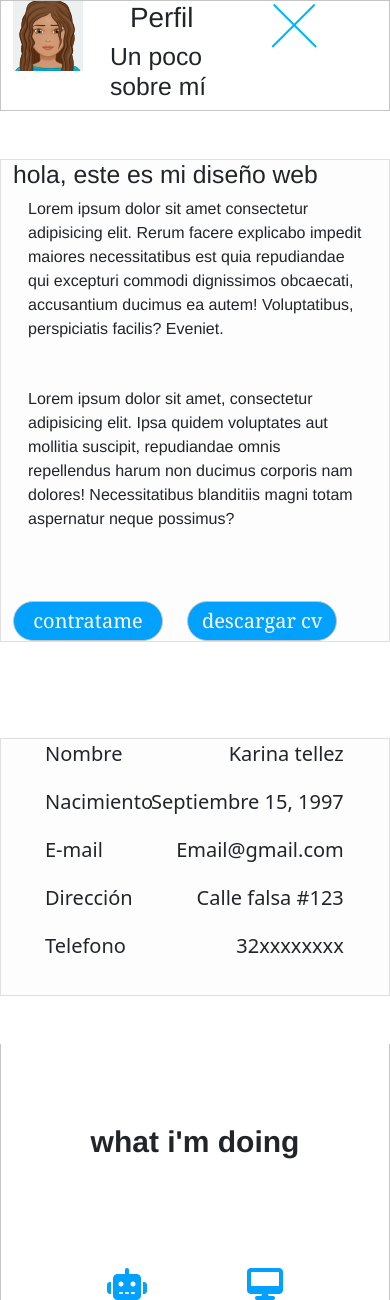
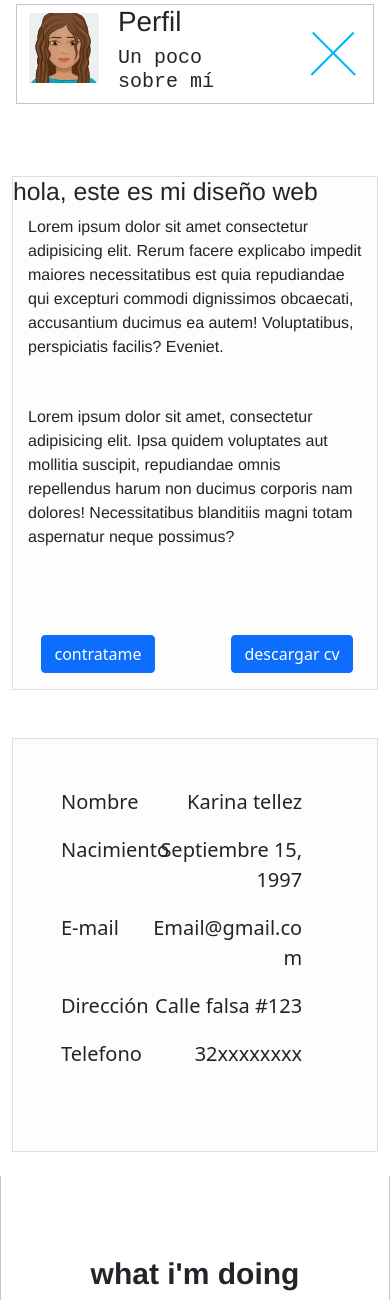
Before and after one commit to karinatellez/karinaportafolio, a PHP site: page /perfil/perfil.html in a window 390 px wide. Shown: the top 1300 px of the page. Run offline with PHP 8.4, Linux system fonts and the light colour scheme; some libraries are stand-ins or nearby versions.

Commit message:
hoy terminamos la pagina perfil con responsive

```diff
--- a/perfil/perfil.html
+++ b/perfil/perfil.html
@@ -24,8 +24,8 @@
   </head>
   <body>
     <div class="container-fluid">
-      <header class="headerperfil row">
-        <div class="col-xl-2 col-lg-2 col-md-2 col-sm-1 col-3">
+      <header class="headerperfil row m-1">
+        <div class="col-xl-1 col-lg-1 col-md-2 col-sm-1 col-3 py-2">
           <a href="../principal/index.html"
             ><svg
               xmlns="http://www.w3.org/2000/svg"
@@ -1322,9 +1322,9 @@
         </div>
         <div class="titulo col-xl-8 col-lg-8 col-md-8 colsm-8 col-5">
           <h1>Perfil</h1>
-          <h2>Un poco sobre mí</h2>
+          <h2 class="titulito">Un poco sobre mí</h2>
         </div>
-        <div class="col-xl-2 col-lg-2 col-md-2 col-sm-2 col-4">
+        <div class="col-xl-3 col-lg-3 col-md-2 col-sm-2 col-4 text-end py-4">
           <a href="../principal/index.html" id="enlace"
             ><svg
               width="50"
@@ -1364,15 +1364,10 @@
           </a>
         </div>
       </header>
-      <main class="row">
+      <main class="row g-5 my-4">
         <div
-          class="ladoizquierdo
-
-            col-xl-6 col-lg-6 col-md-6 col-sm-12 col-12
-            my-5
-          "
-        >
-          <div classs="mx-1">
+          class="col-xl-6 col-lg-6 col-md-6 col-sm-12 col-12">
+          <div class="ladoizquierdo">
             <h2 id="titulodemain p-2 m-5">hola, este es mi diseño web</h2>
             <p>
               Lorem ipsum dolor sit amet consectetur adipisicing elit. Rerum
@@ -1388,24 +1383,25 @@
               blanditiis magni totam aspernatur neque possimus?
             </p>
             <br />
-            <button class="primerboton">contratame</button>
-            <button class="segundoboton">descargar cv</button>
+            <div class="row justify-content-center align-center text-center">
+              <div class="col-6 p-3">
+            <button class="btn btn-primary">contratame</button></div>
+            <div class="col-6 p-3">
+            <button class="btn btn-primary">descargar cv</button>
+          </div>
+          </div>
           </div>
         </div>
-        <div
-          class="
-            ladoderecho
-            col-xl-6 col-lg-6 col-md-6 col-sm-12 col-12
-            my-5
-          "
-        >
-          <ul>
+        <div class="col-xl-6 col-lg-6 col-md-6 col-sm-12 col-12">
+            <div class="ladoderecho">
+          <ul class="p-5">
             <li><b>Nombre</b><span>Karina tellez</span></li>
             <li><b>Nacimiento</b><span>Septiembre 15, 1997</span></li>
             <li><b>E-mail</b><span>Email@gmail.com</span></li>
             <li><b>Dirección</b><span>Calle falsa #123</span></li>
             <li><b>Telefono</b><span>32xxxxxxxx</span></li>
           </ul>
+        </div>
         </div>
       </main>
       <div class="hacer row">
--- a/perfil/style2.css
+++ b/perfil/style2.css
@@ -14,6 +14,7 @@ border: solid 0.5px #c5c5c5;
 .ladoderecho{
     background-color: #fdfdfd;
     border:solid 1px #dfdfdf;
+    height: 100%;
 }
 .ladoderecho li{
     list-style-type:none;
@@ -61,13 +62,18 @@ font-size:20px;
     background:rgb(38, 87, 235) ;
 }
 h1{
-padding-left: 20px;
-padding-top: 20px;
+    font-size: 45px;
+    font-family: Arial, Helvetica, sans-serif;
+}
+.titulito{
+    font-weight:200;
+    font-size: 20px;
+    font-family:'Courier New', Courier, monospace;
 }
 .hacer h2{
     text-align: center;
     padding-top: 80px;
-    font-weight: 600;
+    font-weight:600;
     font-size: 30px;
 
 }
```
